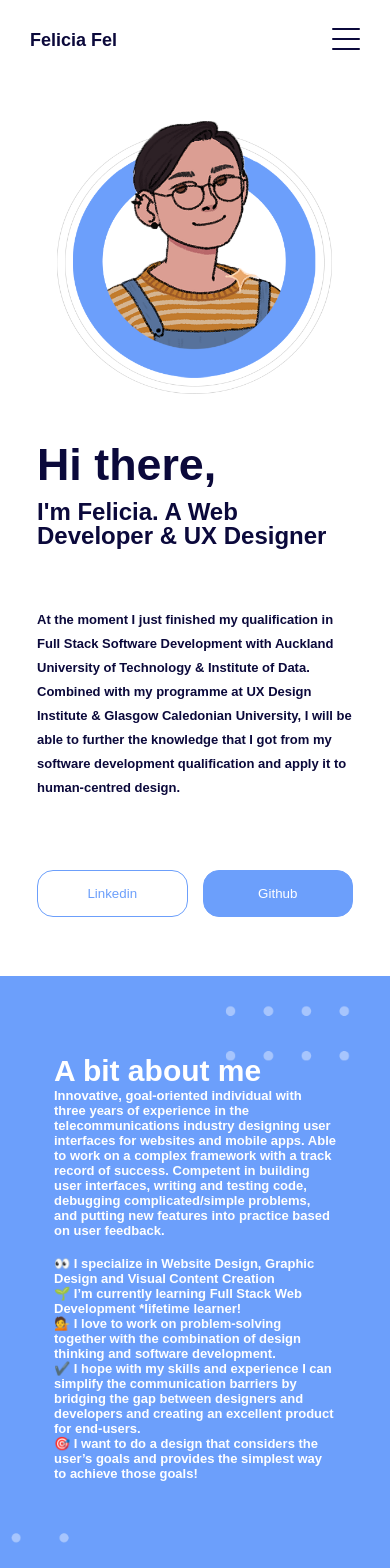
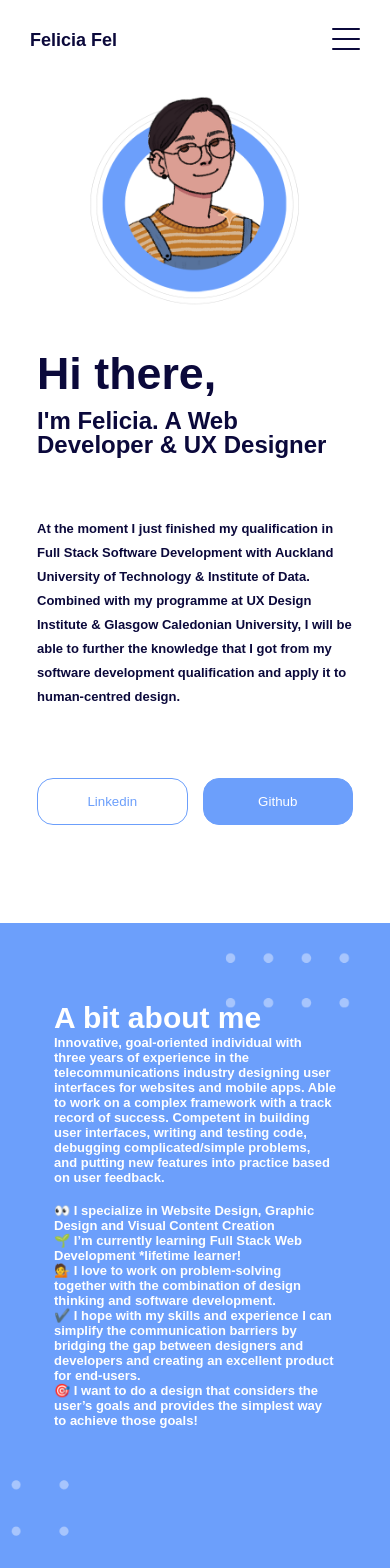
Before and after one commit to applescan/Portfolio-Website-v2, a React (Create React App) app: page / in a window 390 px wide. Shown: the top 1568 px of the page. Built offline with nearby package versions, Linux system fonts and the light colour scheme; a web font is replaced by a local one.

Commit message:
Updated mobile design and footer

```diff
--- a/src/components/Nav/Sidebar.jsx
+++ b/src/components/Nav/Sidebar.jsx
@@ -1,6 +1,6 @@
 import React from "react";
 import styled from "styled-components";
-import { Link } from "react-scroll";
+import { HashLink as Link } from 'react-router-hash-link';
 // Assets
 import CloseIcon from "../../assets/svg/CloseIcon";
 
@@ -25,7 +25,7 @@ export default function Sidebar({ sidebarOpen, toggleSidebar }) {
             activeClass="active"
             className="whiteColor"
             style={{ padding: "10px 15px" }}
-            to="home"
+            to="/#home"
             spy={true}
             smooth={true}
             offset={-60}
@@ -39,7 +39,7 @@ export default function Sidebar({ sidebarOpen, toggleSidebar }) {
             activeClass="active"
             className="whiteColor"
             style={{ padding: "10px 15px" }}
-            to="about"
+            to="/#about"
             spy={true}
             smooth={true}
             offset={-60}
@@ -53,7 +53,7 @@ export default function Sidebar({ sidebarOpen, toggleSidebar }) {
             activeClass="active"
             className="whiteColor"
             style={{ padding: "10px 15px" }}
-            to="projects"
+            to="/#projects"
             spy={true}
             smooth={true}
             offset={-60}
@@ -67,7 +67,7 @@ export default function Sidebar({ sidebarOpen, toggleSidebar }) {
             activeClass="active"
             className="whiteColor"
             style={{ padding: "10px 15px" }}
-            to="resume"
+            to="/#resume"
             spy={true}
             smooth={true}
             offset={-60}
--- a/src/components/Nav/TopNavbar.jsx
+++ b/src/components/Nav/TopNavbar.jsx
@@ -1,6 +1,5 @@
 import React, { useEffect, useState } from "react";
 import styled from "styled-components";
-// import { Link } from "react-scroll";
 import { HashLink as Link } from 'react-router-hash-link';
 // Components
 import Sidebar from "../Nav/Sidebar";
@@ -26,7 +25,7 @@ export default function TopNavbar() {
       {sidebarOpen && <Backdrop toggleSidebar={toggleSidebar} />}
       <Wrapper className="flexCenter animate whiteBg" style={y > 100 ? { height: "60px" } : { height: "80px" }}>
         <NavInner className="container flexSpaceCenter">
-          <Link className="pointer flexNullCenter" to="home" smooth={true}>
+          <Link className="pointer flexNullCenter" to="/#home" smooth={true}>
             <h1 style={{ marginLeft: "15px" }} className="font20 extraBold">
               Felicia Fel
             </h1>
--- a/src/components/Sections/Footer.jsx
+++ b/src/components/Sections/Footer.jsx
@@ -1,7 +1,5 @@
 import React from "react";
 import styled from "styled-components";
-import { Link } from "react-scroll";
-// Assets
 
 export default function Contact() {
 
@@ -15,7 +13,7 @@ export default function Contact() {
         <div className="container">
           <InnerWrapper className="flexSpaceCenter" style={{ padding: "30px 0" }}>
             <StyleP className="font13">
-              © {getCurrentYear()} - <span className="purpleColor font13">Felicia Fel</span> All Right Reserved | Email: <a href={"mailto:feliu.ren@gmail.com"}>feliu.ren@gmail.com</a>
+            © {getCurrentYear()} Designed and coded by - <span className="purpleColor font13">Felicia Fel</span> 🪅 | Email: <a href={"mailto:feliu.ren@gmail.com"}>feliu.ren@gmail.com</a>
             </StyleP>
           </InnerWrapper>
         </div>
--- a/src/components/Sections/Header.jsx
+++ b/src/components/Sections/Header.jsx
@@ -59,6 +59,11 @@ const Wrapper = styled.section`
   min-height: 840px;
   @media (max-width: 960px) {
     flex-direction: column;
+    padding: 5%;
+  }
+  @media (max-width: 560px) {
+    flex-direction: column;
+    padding: 15%;
   }
 `;
 const LeftSide = styled.div`
@@ -69,8 +74,6 @@ const LeftSide = styled.div`
     order: 2;
     text-align: left;
   }
-  @media (max-width: 560px) {
-  }
 `;
 const RightSide = styled.div`
   width: 50%;
@@ -79,12 +82,11 @@ const RightSide = styled.div`
     width: 100%;
     order: 1;
     margin-top: 30px;
-    v
   }
 `;
 const HeaderP = styled.div`
   max-width: 470px;
-  padding: 15px 0 50px 0;
+  padding: 15px 0 ;
   line-height: 1.5rem;
   @media (max-width: 960px) {
     padding: 30px 10%;
@@ -135,8 +137,9 @@ const DotsWrapper = styled.div`
   }
 `;
 const ButtonsRow = styled.div`
-  @media (max-width: 860px) {
+  padding-top: 20px;
+  @media (max-width: 960px) {
     justify-content: space-evenly;
-    padding: 10% 10% 15% 10%;
+    padding: 10% 10%;
   }
 `;
```
Also changed, not shown: 6 other files (tests, documents, lock files or other folders).
